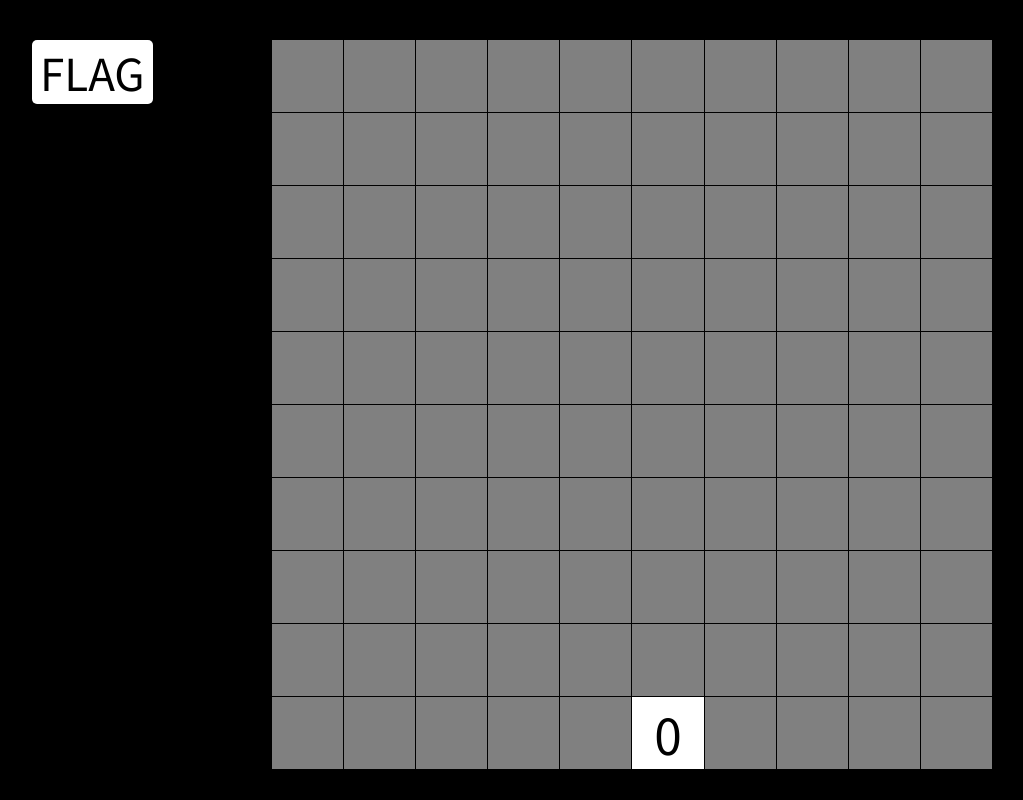
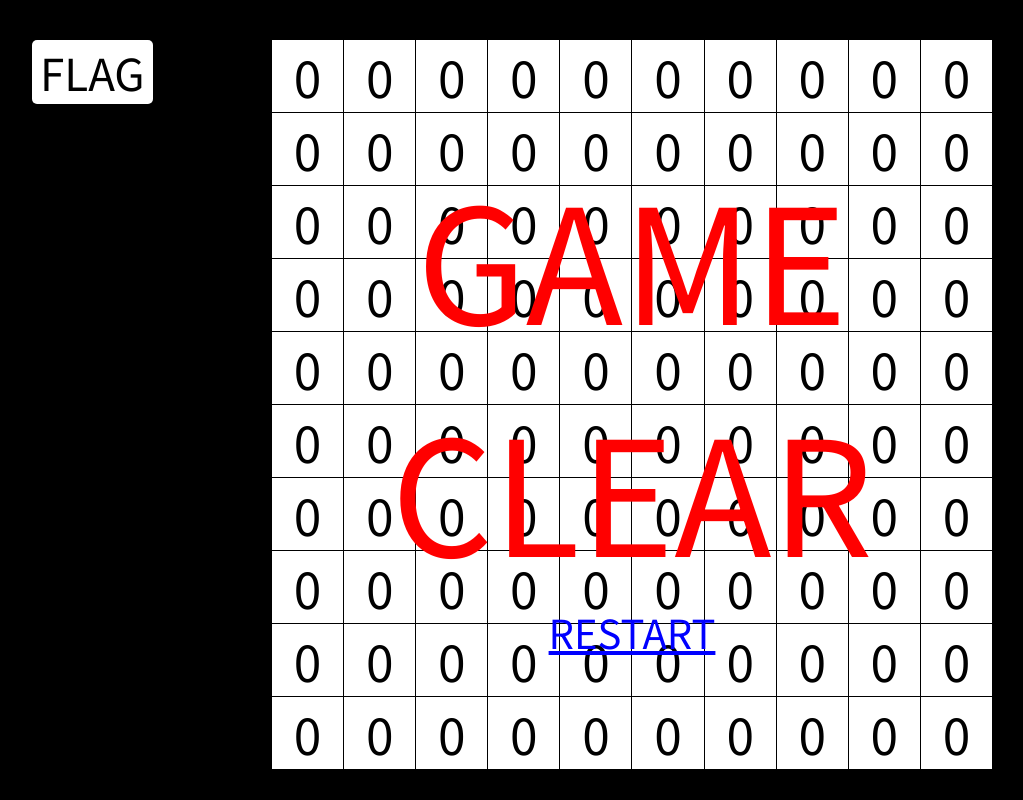
Before and after one commit to ness-gif/minesweeper, a plain HTML site: page minesweeper.html in a window 1280 px wide. Shown: the whole page, without its empty margins (8-1031 px from the left). Drawn offline with Linux system fonts and the light colour scheme.

```diff
--- a/minesweeper.html
+++ b/minesweeper.html
@@ -229,6 +229,15 @@ function open_square(row, column) {
             message_text_html.innerHTML = 'GAME CLEAR';
             message_html.style.display = 'block';
         }
+        if (!game_stop && board[row][column] == 0) {
+            for (let i = 0; i < 8; i++) {
+                if (row + rshift[i] >= 0 && row + rshift[i] <= 9
+                 && column + cshift[i] >= 0 && column + cshift[i] <= 9
+                ) {
+                    open_square(row + rshift[i], column + cshift[i]);
+                }
+            }
+        }
     }
 }
 
```
